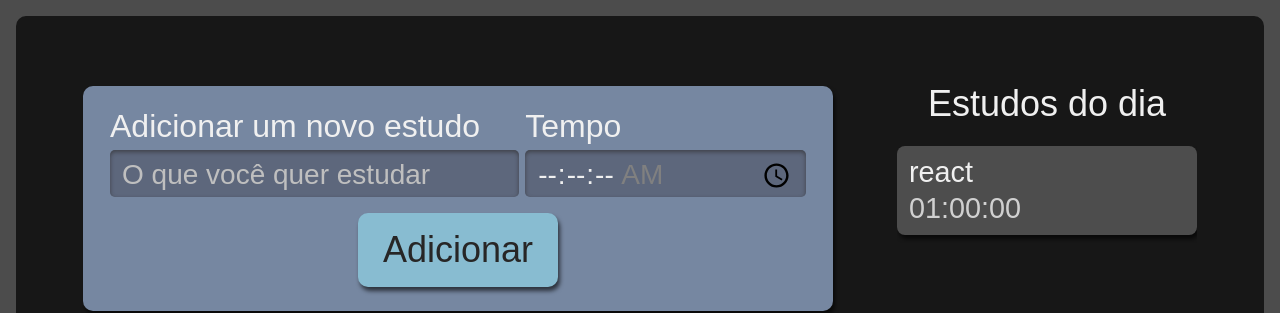
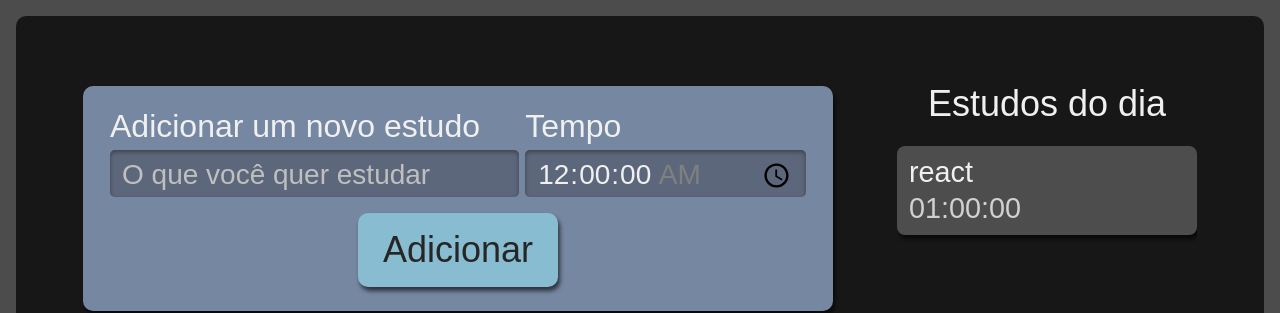
Before and after one commit to VictorIshizuka/App-Studies, a React (Vite) app: page / in a window 1280 px wide. Shown: the top 313 px of the page. Built offline with nearby package versions, Linux system fonts and the light colour scheme.

Commit message:
feat: selected  task

```diff
--- a/package.json
+++ b/package.json
@@ -12,11 +12,13 @@
   "dependencies": {
     "react": "^18.2.0",
     "react-dom": "^18.2.0",
-    "sass": "^1.75.0"
+    "sass": "^1.75.0",
+    "uuid": "^9.0.1"
   },
   "devDependencies": {
     "@types/react": "^18.2.66",
     "@types/react-dom": "^18.2.22",
+    "@types/uuid": "^9.0.8",
     "@typescript-eslint/eslint-plugin": "^7.2.0",
     "@typescript-eslint/parser": "^7.2.0",
     "@vitejs/plugin-react": "^4.2.1",
--- a/src/components/Form/index.tsx
+++ b/src/components/Form/index.tsx
@@ -2,18 +2,26 @@ import React from "react";
 import { Button } from "../Button";
 import style from "./form.module.scss";
 import { TaskT } from "../../types";
+import { v4 as uuidv4 } from "uuid";
 
 export class Form extends React.Component<{
   setState: React.Dispatch<React.SetStateAction<TaskT[]>>;
 }> {
   state = {
     task: "",
-    time: "--:--",
+    time: "00:00",
+    selected: false,
+    completed: false,
+    id: 1,
   };
 
   onSave(e: React.FormEvent<HTMLInputElement>) {
     e.preventDefault();
-    this.props.setState(oldTasks => [...oldTasks, { ...this.state }]);
+    this.props.setState(oldTasks => [
+      ...oldTasks,
+      { ...this.state, selected: false, completed: false, id: uuidv4() },
+    ]);
+    this.setState({ task: "", time: "00:00" });
   }
 
   render(): React.ReactNode {
--- a/src/components/List/ItemList/index.tsx
+++ b/src/components/List/ItemList/index.tsx
@@ -1,10 +1,20 @@
-import { TaskT } from "../../../types";
+import { Props } from "../../../types";
 import style from "../list.module.scss";
 
-export const ItemList = ({ task, time }: TaskT) => {
+export const ItemList = ({
+  task,
+  time,
+  completed,
+  selected,
+  id,
+  selectedTask,
+}: Props) => {
   return (
     <>
-      <li className={style.item}>
+      <li
+        className={`${style.item} ${selected ? style.itemSelected : ""}`}
+        onClick={() => selectedTask({ task, time, selected, completed, id })}
+      >
         <h3>{task}</h3>
         <span>{time}</span>
       </li>
--- a/src/components/List/index.tsx
+++ b/src/components/List/index.tsx
@@ -2,13 +2,13 @@ import { ItemList } from "./ItemList";
 import style from "./list.module.scss";
 import { TasksT } from "../../types";
 
-export const List = ({ tasks }: TasksT): TasksT => {
+export const List = ({ tasks, selectedTask }: TasksT): TasksT => {
   return (
     <aside className={style.listTask}>
       <h2>Estudos do dia</h2>
       <ul>
         {tasks.map(item => (
-          <ItemList task={item.task} time={item.time} key={item.task} />
+          <ItemList selectedTask={selectedTask} {...item} key={item.id} />
         ))}
       </ul>
     </aside>
--- a/src/pages/App.tsx
+++ b/src/pages/App.tsx
@@ -6,15 +6,32 @@ import style from "./app.module.scss";
 import { TaskT } from "../types";
 
 function App() {
-  const [isValue, setIsValue] = useState<TaskT[]>([
-    { task: "react", time: "01:00:00" },
+  const [isSelected, setIsSelect] = useState<TaskT>();
+  const [isTasks, setIsTasks] = useState<TaskT[]>([
+    {
+      task: "react",
+      time: "01:00:00",
+      completed: false,
+      id: "2",
+      selected: false,
+    },
   ]);
+
+  function selectedTask(selectedTask: TaskT) {
+    setIsSelect(selectedTask);
+    setIsTasks(oldTasks =>
+      oldTasks.map(task => ({
+        ...task,
+        selected: task.id === isSelected?.id ? true : false,
+      }))
+    );
+  }
 
   return (
     <div className={style.AppStyle}>
-      <Form setState={setIsValue} />
+      <Form setState={setIsTasks} />
       <StopWatch />
-      <List tasks={isValue} />
+      <List tasks={isTasks} selectedTask={selectedTask} />
     </div>
   );
 }
```
Also changed, not shown: src/types/index.ts (+8 -0 lines), 1 other file (tests, documents, lock files or other folders).
